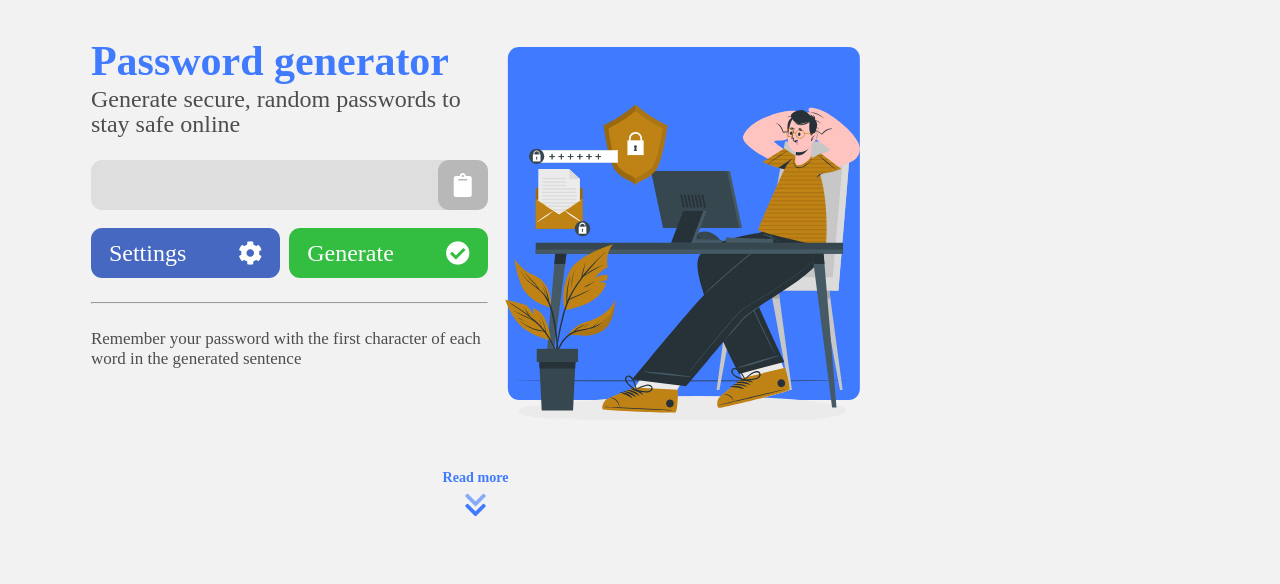
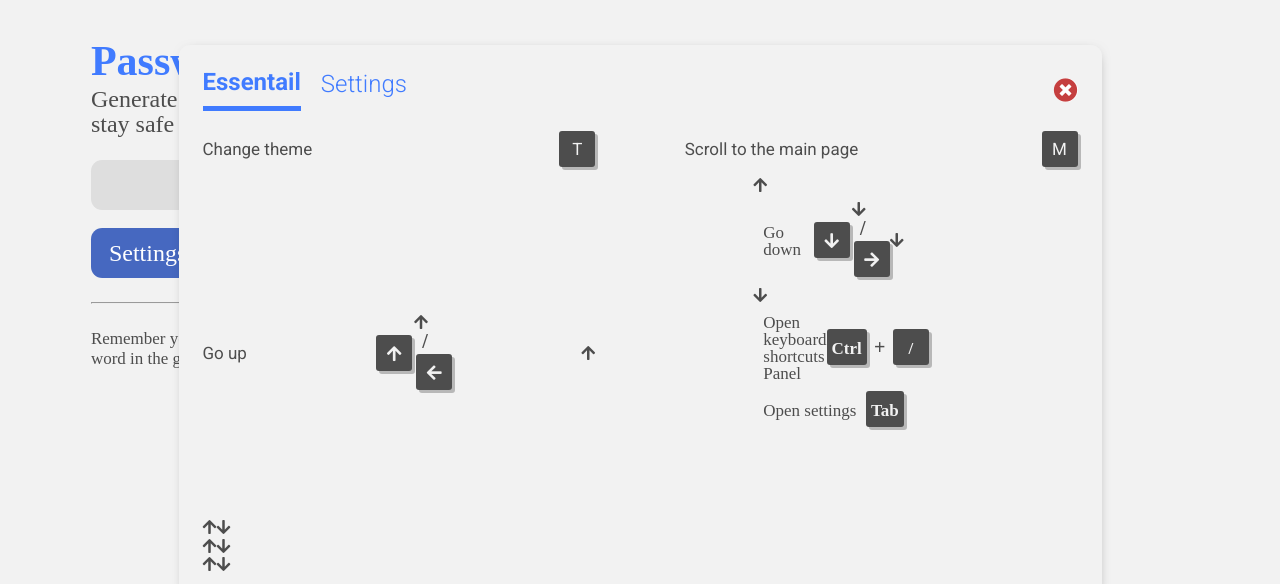
Before and after one commit to rouanis5/password-generator, a website built with Parcel: page src/index.html in a window 1280 px wide. Shown: the part 151-735 px from the top of the page. Built offline with nearby package versions, Linux system fonts and the light colour scheme.

Commit message:
shortcut two sections

```diff
--- a/src/index.html
+++ b/src/index.html
@@ -40,14 +40,17 @@
         <title>IMO | Password generator</title>
     </head>
     <body>
-        <div class="shortcuts" id="shortcuts">
+        <div class="shortcuts active" id="shortcuts">
             <div class="container">
                 <div class="title">
-                    <h3>shortcuts</h3>
+                    <div class="sections">
+                        <button class="active">Essentail</button>
+                        <button>Settings</button>
+                    </div>
                     <i class="close fas fa-times-circle" id="shortcutsClose"></i>
                 </div>
                 <div class="main">
-                    <div class="column">
+                    <div class="column active">
                         <ul>
                             <li>
                                 <h6>Change theme</h6>
@@ -56,17 +59,9 @@
                                 </div>
                             </li>
                             <li>
-                                <h6>Open keyboard shortcuts Panel</h6>
+                                <h6>Scroll to the main page</h6>
                                 <div class="keys">
-                                    <span>Ctrl</span>
-                                    <div class="char">+</div>
-                                    <span>/</span>
-                                </div>
-                            </li>
-                            <li>
-                                <h6>Scroll to the home page</h6>
-                                <div class="keys">
-                                    <span>H</span>
+                                    <span>M</span>
                                 </div>
                             </li>
                             <li>
@@ -83,6 +78,32 @@
                                     <span><i class="fas fa-arrow-down"></span>
                                     <div class="char">/</div>
                                     <span><i class="fas fa-arrow-right"></i></span>
+                                </div>
+                            </li>
+                            <li>
+                                <h6>Open keyboard shortcuts Panel</h6>
+                                <div class="keys">
+                                    <span>Ctrl</span>
+                                    <div class="char">+</div>
+                                    <span>/</span>
+                                </div>
+                            </li>
+                            <li>
+                                <h6>Open settings</h6>
+                                <div class="keys">
+                                    <span>Tab</span>
+                                </div>
+                            </li>
+                            <li class="hidden">
+                                <h6>*</h6>
+                                <div class="keys">
+                                    <span>*</span>
+                                </div>
+                            </li>
+                            <li class="hidden">
+                                <h6>*</h6>
+                                <div class="keys">
+                                    <span>*</span>
                                 </div>
                             </li>
                         </ul>
@@ -247,7 +268,7 @@
                     </form>
                 </div>
                 <div class="hidden">
-                    <div class="settings">
+                    <form class="settings">
                         <div class="title">
                             <h3>
                                 settings
@@ -307,7 +328,7 @@
                                 <button type="button" data-op="1">+</button>
                             </li>
                         </ul>
-                    </div>
+                    </form>
                 </div>
                 <div class="img bg">
                     <img
--- a/src/js/main.js
+++ b/src/js/main.js
@@ -382,7 +382,7 @@ window.addEventListener(
             } else if (e.code === "KeyT") {
                 e.preventDefault();
                 changeTheme();
-            } else if (e.code === "KeyH") {
+            } else if (e.code === "KeyM") {
                 e.preventDefault();
                 goLocation(main, 1000);
             } else if (lastKey === "Control") {
@@ -443,3 +443,18 @@ for (let i = 0; i < shortcutPopBtn.length; i++) {
         }
     };
 }
+let sections = document.querySelectorAll(".shortcuts .main .column");
+let sectionsBtn = document.querySelectorAll(".shortcuts .title button");
+
+for (let i = 0; i < sectionsBtn.length; i++) {
+    sectionsBtn[i].onclick = function () {
+        sectionsBtn[i].classList.add("active");
+        sections[i].classList.add("active");
+        for (let j = 0; j < sectionsBtn.length; j++) {
+            if (j !== i) {
+                sectionsBtn[j].classList.remove("active");
+                sections[j].classList.remove("active");
+            }
+        }
+    };
+}
--- a/src/scss/components/_shortcuts.scss
+++ b/src/scss/components/_shortcuts.scss
@@ -100,26 +100,45 @@ body.dark {
     }
     .title {
         @include flex(space-between, center);
-        margin-bottom: $margin * 2;
         padding-bottom: $margin * 2;
-        border-bottom: 2px solid var(--clr--grey);
     }
-    h3 {
+    .sections {
+        @include flex;
+        margin: -$margin;
+    }
+    button {
+        margin-bottom: -4px;
         text-align: left;
         color: var(--clr--title);
-    }
-    .main {
-        @include flex(space-between, null);
+        margin: $margin;
+        padding-bottom: $margin;
+        font-weight: $fw-light;
+        background: initial;
+        font-size: $fs3;
+        &.active {
+            border-bottom: 5px solid var(--clr--title);
+            font-weight: $fw-bold !important;
+        }
     }
     .column {
-        width: calc(45% - #{$margin});
+        display: none;
+        &.active {
+            display: block;
+        }
     }
     ul {
         margin: -$margin;
+        @include flex(space-between, center) {
+            flex-wrap: wrap;
+        }
     }
     li {
+        @include flex(space-between, center);
+        width: calc(45% - #{$margin});
         margin: $margin;
-        @include flex(space-between, center);
+        &.hidden {
+            visibility: hidden;
+        }
     }
     h6 {
         text-align: left;
```
